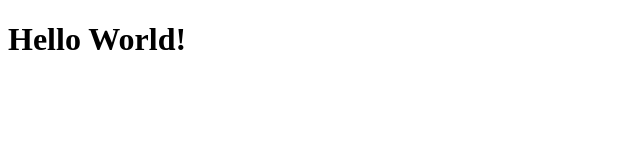
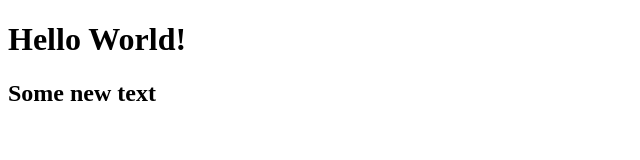
Before and after one commit to AqilAliyev00/lesson, a plain HTML site: page index.html in a window 1280 px wide. Shown: the whole page, without its empty margins (0-640 px from the left). Drawn offline with Linux system fonts and the light colour scheme.

Commit message:
added some text in index.html file

```diff
--- a/index.html
+++ b/index.html
@@ -8,5 +8,6 @@
   </head>
   <body>
     <h1>Hello World!</h1>
+    <h2>Some new text</h2>
   </body>
 </html>
```
